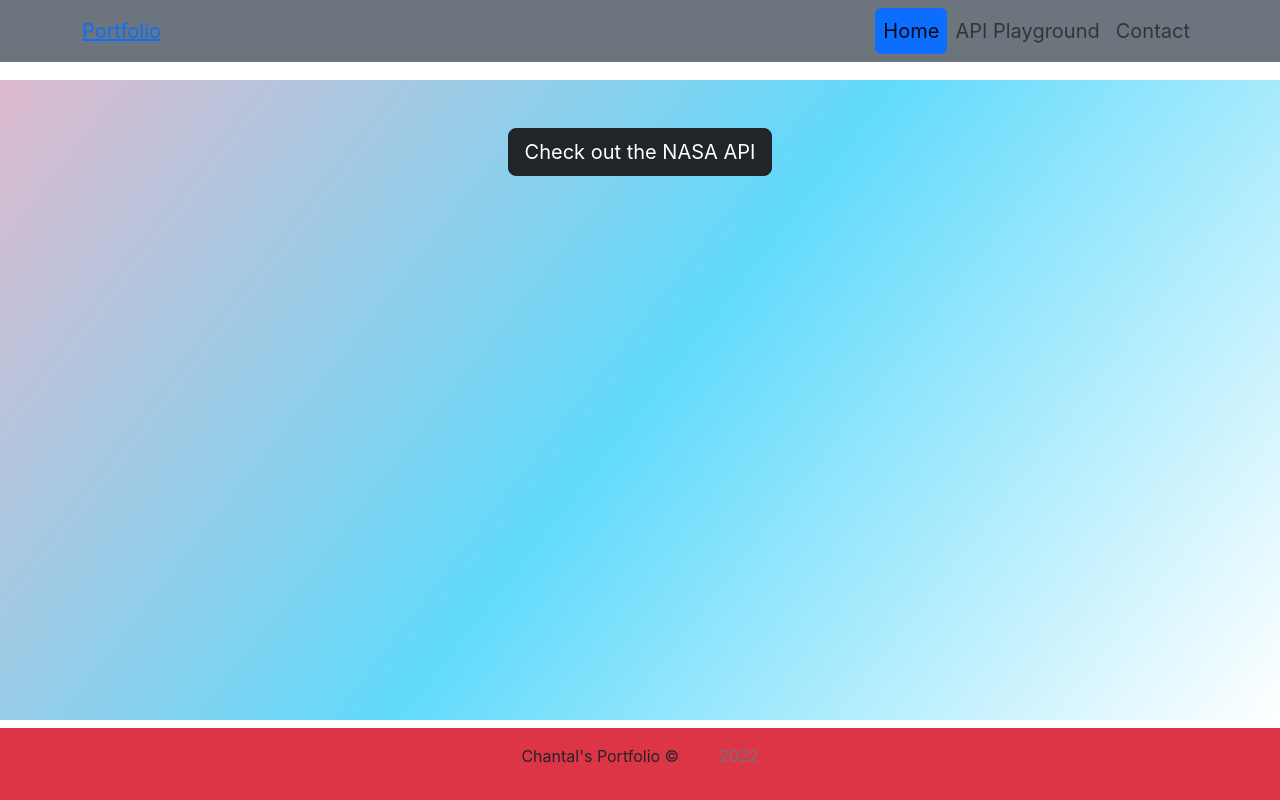
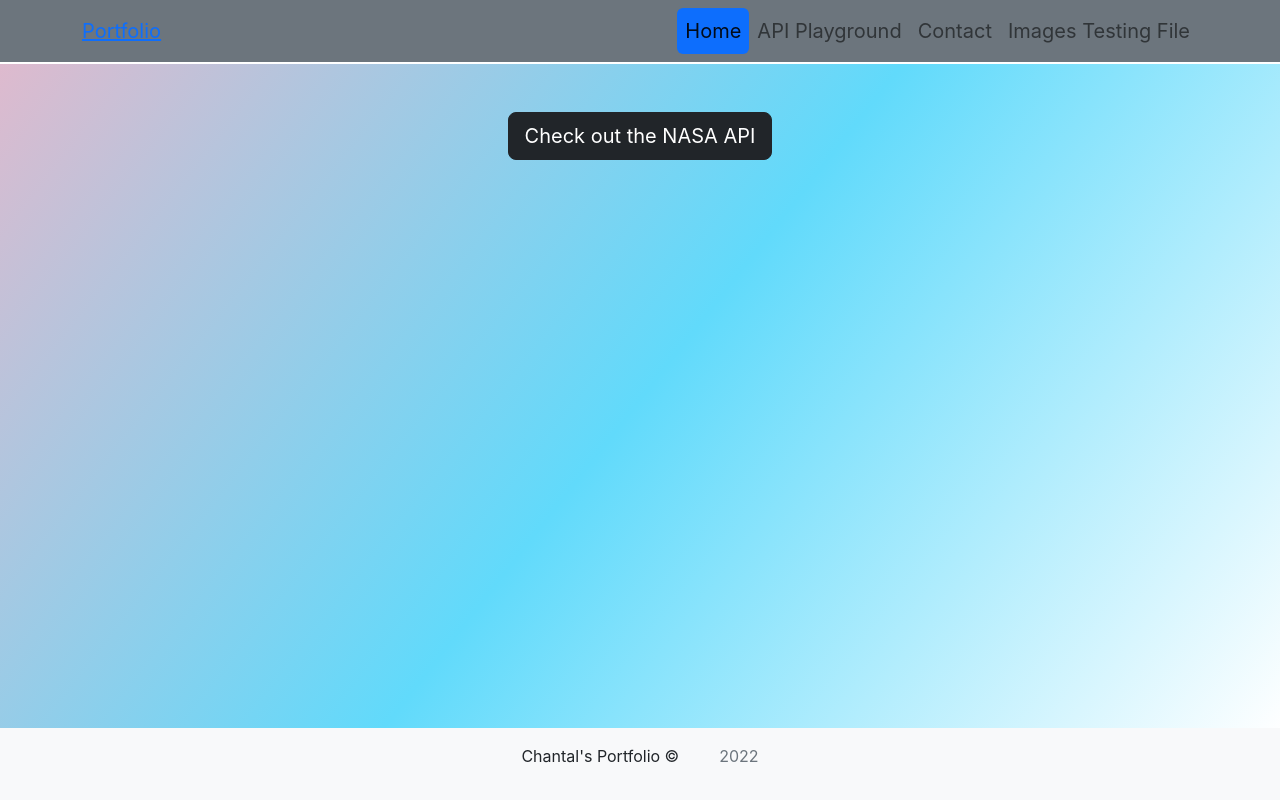
Before and after one commit to chantal0000/portfolio-bootstrap-react-js, a React (Create React App) app: page /apiPlayground in a window 1280 px wide. Built offline with nearby package versions, Linux system fonts and the light colour scheme.

Commit message:
added NASA API in NasaPhoto.js accessing url, title, date and explanation

```diff
--- a/src/App.js
+++ b/src/App.js
@@ -1,14 +1,11 @@
-//App.js
-
 import './App.css';
 import BtsNavbar from "./components/navbar";
 import MyPageFooter from "./components/footer";
 import Contact from "./pages/contact.js";
 import ApiPlayground from "./pages/apiPlayground";
 import {Route, Routes} from 'react-router-dom';
-// import ApiPlayground from "./pages/apiPlayground";
-
-// import Home from "./index";
+import NasaPhoto from "./pages/NasaPhoto";
+import {Link} from "react-router-dom";
 
 function App() {
     return (<>
@@ -18,9 +15,11 @@ function App() {
                     <Route path="/"></Route>
                     <Route path="/contact" element={<Contact/>}></Route>
                     <Route path="/apiPlayground" element={<ApiPlayground/>}></Route>
+                    <Route path="/NasaPhoto" element={<NasaPhoto/>}></Route>
                 </Routes>
-
+                {/*<Link className="home-link link-primary nav-link" to="/NasaPhoto">view the daily NASA image</Link>*/}
                 {/*<h1>hello</h1>*/}
+                {/*<NasaPhoto/>*/}
                 <MyPageFooter></MyPageFooter>
             </div>
         </>
--- a/src/components/footer.js
+++ b/src/components/footer.js
@@ -15,7 +15,7 @@ function MyPageFooter() {
     return (// jsx <> </>
         <>
             {/*section better for accessibility, when you browse with human assistant programs*/}
-            <section className="fixed-bottom bg-danger ">
+            <section className="fixed-bottom bg-light">
                 <div className="MyFooter">
                     <div className="container">
                         <FlexComponent>
--- a/src/components/navbar.js
+++ b/src/components/navbar.js
@@ -24,6 +24,10 @@ function BtsNavbar() {
                             <Nav.Link href="/contact" className="nav-links"
                                       eventKey="/pages/contact.js">Contact</Nav.Link>
                         </Nav.Item>
+                        <Nav.Item className="fs-5">
+                            <Nav.Link href="/NasaPhoto" className="nav-links"
+                                      eventKey="/pages/NasaPhoto.js">Images Testing File</Nav.Link>
+                        </Nav.Item>
                     </Nav>
                 </Navbar.Collapse>
 
--- a/src/index.css
+++ b/src/index.css
@@ -16,7 +16,7 @@ code {
 /*Api Playground Style*/
 
 .ModalBody{
-  height: 80vh;
+  height: 84vh;
   background: linear-gradient(128deg, #DEBACE, #61dafb, transparent);
   position: absolute;
   top: 50%;
--- a/src/pages/NasaPhoto.js
+++ b/src/pages/NasaPhoto.js
@@ -2,14 +2,44 @@
 / ? Image Url - Image Title - Image Desc - Image Date/
 /? import UseState and UseEffect for toggling and fetching the Data and build the Html to display the image with basic html tags*/
 
+import React, {useEffect, useState} from "react";
 
-function NasaPhoto(){
+
+export default function NasaPhoto() {
+    const [photoData, setPhotoData] = useState(null);
+    // const photoData = useState(null); // fetching NASA image source to view the image
+    // const setPhotoData = useState(null); //fetching the title of image in case of broken link
+    useEffect(() => {
+        fetchPhoto();
+
+// ? fetchImageFromApod is a function that will fetch the data from the API and set the state of the data
+        async function fetchPhoto() {
+            const MY_API_KEY = process.env.REACT_APP_API_KEY;
+            const response = await fetch(
+
+                `https://api.nasa.gov/planetary/apod?api_key=${MY_API_KEY}`
+            )
+            const data = await response.json();
+            setPhotoData(data);
+        }
+    }, []);
+
+    if (!photoData) return <div/>; // if there is no data, return an empty div
+
     return (
-        <>
-        <div>
-            <h1>NASA Photo</h1>
+
+        <div className="nasa-photo">
+            <img src={photoData.url} alt={photoData.title} className="photo"/>
+
+            <div>
+                <h1>{photoData.title}</h1>
+                <p className="date">{photoData.date}</p> {/*fetching image date*/}
+
+                <p className="description">{photoData.explanation}</p> {/*NASA image Description*/}
+            </div>
         </div>
-        </>
+
     )
 }
-export default NasaPhoto;
+
+// export default NasaPhoto;
--- a/src/pages/apiPlayground.js
+++ b/src/pages/apiPlayground.js
@@ -1,4 +1,4 @@
-import BtsNavbar from "../components/navbar";
+// import BtsNavbar from "../components/navbar";
 import {Modal} from "react-bootstrap";
 import {useState} from "react";
 
@@ -9,8 +9,7 @@ function ApiPlayground() {
     const closeApiModal = () => setShow(false); // when called with button, closes modal
     const openApiModal = () => setShow(true); //when called with onpressed will open the modal
 
-    return (
-        <>
+    return (<>
             {/*<BtsNavbar></BtsNavbar>*/}
 
             <section className="container-fluid ModalBody">
@@ -24,13 +23,12 @@ function ApiPlayground() {
                             </Modal.Title>
                         </Modal.Header>
                         <Modal.Body>
-                            <div className="APIBody">Modal Body</div>
+                            <div className="APIBody"><p>hello</p></div>
                         </Modal.Body>
                     </Modal>
                 </div>
             </section>
-        </>
-    )
+        </>)
 }
 
 export default ApiPlayground;
```
Also changed, not shown: 1 other file (tests, documents, lock files or other folders). Lines whose indentation alone changed are shown as unchanged.
